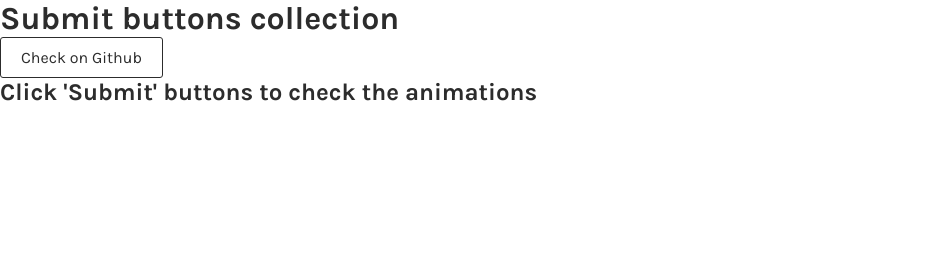
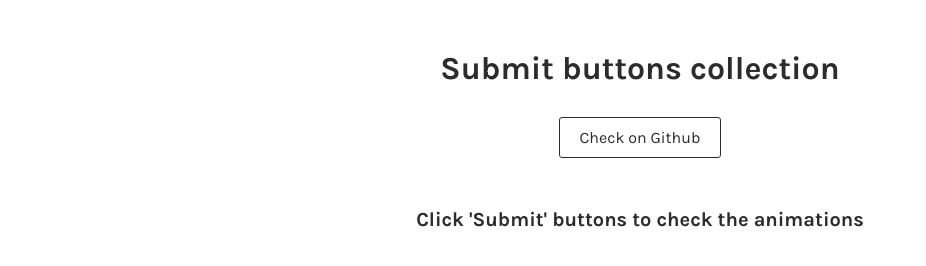
Before and after one commit to nat-davydova/submit-buttons, a plain HTML site: page dist/index.html in a window 1280 px wide. Shown: the whole page, without its empty margins (0-926 px from the left). Drawn offline with Linux system fonts and the light colour scheme.

Commit message:
Preps: pen content styles

```diff
--- a/src/style.scss
+++ b/src/style.scss
@@ -63,3 +63,31 @@ body {
     background-color: $theme-font-color;
   }
 }
+
+//header styles
+.header {
+  max-width: 500px;
+  margin: 50px auto;
+
+  text-align: center;
+}
+
+.header__title {
+  margin-bottom: 30px;
+}
+
+//content styles
+.content {
+  max-width: 600px;
+  width: 95%;
+  margin: 0 auto 40px;
+}
+
+.content__title {
+  margin-bottom: 40px;
+
+  font: {
+    size: 20px;
+  }
+  text-align: center;
+}
```
Also changed, not shown: dist/style.css.
